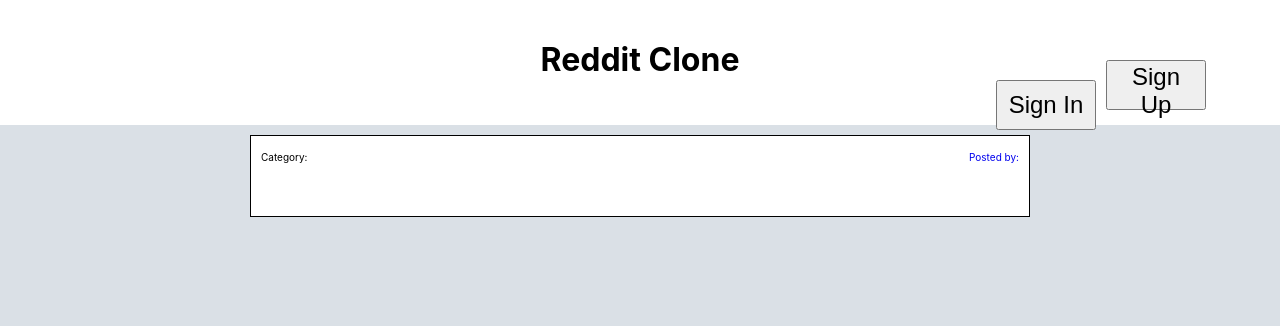
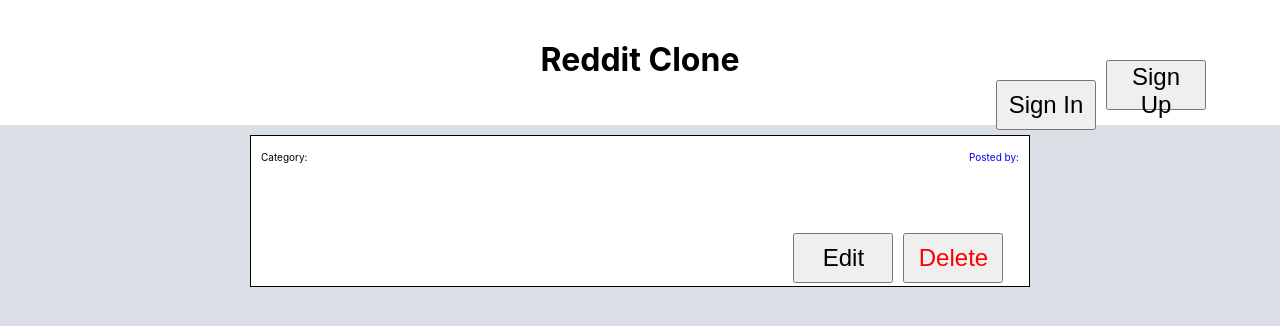
Before and after one commit to mario10king/reddit-clone, a React (Create React App) app in the folder client/: page /posts/1 in a window 1280 px wide. Shown: the top 326 px of the page. Built offline with nearby package versions, Linux system fonts and the light colour scheme; no server answers.

Commit message:
Add delete functionality to posts

```diff
--- /dev/null
+++ b/client/src/Posts/Delete.js
@@ -0,0 +1,39 @@
+import React, { Component } from 'react';
+import {withRouter} from 'react-router-dom'
+import style from "./Post.module.css"
+
+class Delete extends Component {
+  constructor(props){
+    super(props)
+
+    this.handleDelete = this.handleDelete.bind(this)
+    this.handleSuccess = this.handleSuccess.bind(this)
+  }
+
+  handleSuccess() {
+    this.props.history.push('/users/' + localStorage.username)
+  }
+
+  handleDelete(id) {
+    fetch('/posts/'+id, {
+      method: 'DELETE',
+      headers: { 'Content-type': 'application/json' },
+    }).then(response => {
+      if(response.ok) {
+        this.handleSuccess()
+      }
+    }).catch((error) => {
+      console.log(error)
+    })
+  }
+
+  render() {
+    return (
+      <button className={style.delete} onClick={() => this.handleDelete(this.props.id)}>
+        Delete
+      </button>
+    );
+  }
+}
+
+export default withRouter(Delete);
--- a/client/src/Posts/Post.js
+++ b/client/src/Posts/Post.js
@@ -1,6 +1,7 @@
 import React, { Component } from 'react';
 import {Link} from "react-router-dom"
 import style from "./Post.module.css"
+import Delete from "./Delete"
 
 class Post extends Component {
   constructor(props){
@@ -21,6 +22,16 @@
 
   render() {
     var post = this.state.post
+    var username = localStorage.username
+
+    var action = (
+      <div className={style.action}>
+        <button className={style.edit}>
+          Edit
+        </button>
+        <Delete id={post.id}/>
+      </div>
+    )
 
     return (
       <div className={style.container}>
@@ -30,6 +41,7 @@
           <span className={style.username}>Posted by: {post.username}</span>
         </Link> <br/>
         <span className={style.text}>{post.text}</span>
+        { username === post.username && action}
       </div>
     );
   }
--- a/client/src/Posts/Post.module.css
+++ b/client/src/Posts/Post.module.css
@@ -5,6 +5,7 @@
   border: solid 1px black;
   background-color: white;
   padding: 30px 5px;
+  padding-bottom: 100px;
 }
 
 .username {
@@ -33,3 +34,25 @@
 .text {
   font-size: 16px;
 }
+
+.action {
+  position: absolute;
+  right: 2%;
+  bottom: 2%;
+  width: 220px;
+}
+
+.edit {
+  height: 50px;
+  margin-right: 10px;
+  width: 100px;
+  font-size: 24px;
+}
+
+.delete {
+  color: red;
+  height: 50px;
+  margin-right: 10px;
+  width: 100px;
+  font-size: 24px;
+}
```
